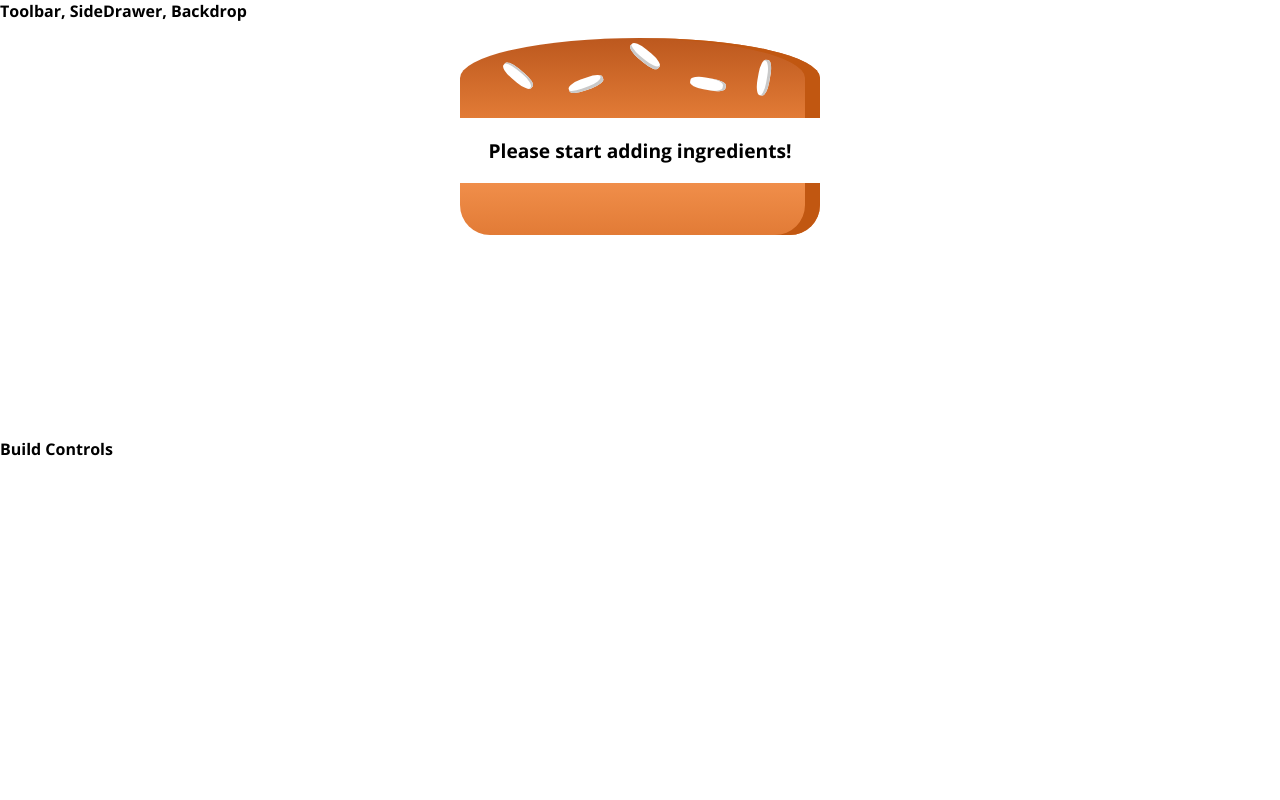
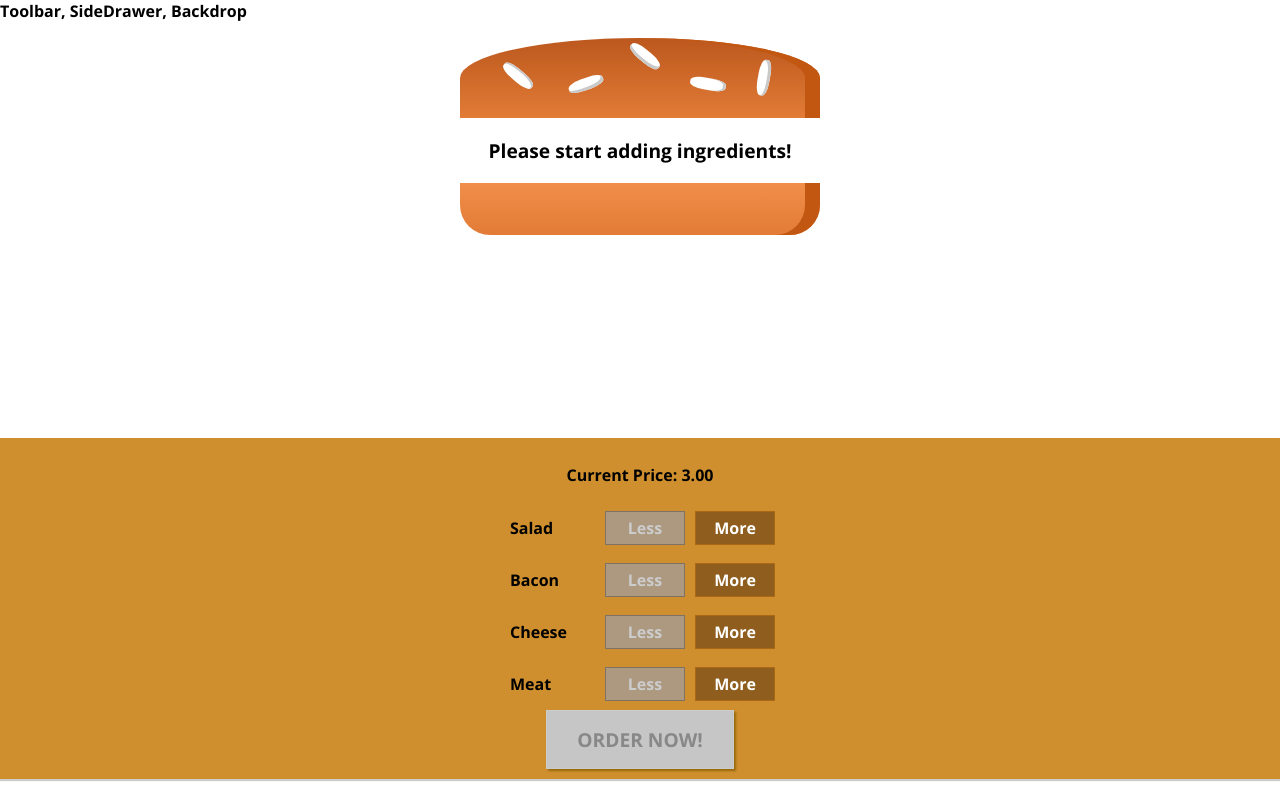
Before and after one commit to WHYjun/burger-builder, a React app: page / in a window 1280 px wide. Built offline with nearby package versions, Linux system fonts and the light colour scheme.

Commit message:
add BuildControls to Burger Builder app

```diff
--- a/src/components/burger/Burger.css
+++ b/src/components/burger/Burger.css
@@ -4,6 +4,7 @@
   height: 250px;
   text-align: center;
   font-weight: bold;
+  overflow-x: scroll hidden;
   font-size: 1.2rem;
 }
 
--- /dev/null
+++ b/src/components/burger/buildcontrols/BuildControls.css
@@ -0,0 +1,52 @@
+.BuildControls {
+  width: 100%;
+  background-color: #cf8f2e;
+  display: flex;
+  flex-flow: column;
+  align-items: center;
+  box-shadow: 0 2px 1px #ccc;
+  margin: auto;
+  padding: 10px 0;
+}
+
+.OrderButton {
+  background-color: #dad735;
+  outline: none;
+  cursor: pointer;
+  border: 1px solid #966909;
+  color: #966909;
+  font-family: inherit;
+  font-size: 1.2em;
+  padding: 15px 30px;
+  box-shadow: 2px 2px 2px #966909;
+}
+
+.OrderButton:hover,
+.OrderButton:active {
+  background-color: #a0db41;
+  border: 1px solid #966909;
+  color: #966909;
+}
+
+.OrderButton:disabled {
+  background-color: #c7c6c6;
+  cursor: not-allowed;
+  border: 1px solid #ccc;
+  color: #888888;
+}
+
+.OrderButton:not(:disabled) {
+  animation: enable 0.3s linear;
+}
+
+@keyframes enable {
+  0% {
+    transform: scale(1);
+  }
+  60% {
+    transform: scale(1.1);
+  }
+  100% {
+    transform: scale(1);
+  }
+}
--- /dev/null
+++ b/src/components/burger/buildcontrols/BuildControls.js
@@ -0,0 +1,32 @@
+import React from 'react'
+import classes from './BuildControls.css'
+import BuildControl from './buildcontrol/BuildControl'
+
+const controls = [
+  { label: 'Salad', type: 'salad' },
+  { label: 'Bacon', type: 'bacon' },
+  { label: 'Cheese', type: 'cheese' },
+  { label: 'Meat', type: 'meat' }
+]
+
+const buildControls = props => (
+  <div className={classes.BuildControls}>
+    <p>
+      Current Price: <strong>{props.price.toFixed(2)}</strong>
+    </p>
+    {controls.map(ctrl => (
+      <BuildControl
+        key={ctrl.label}
+        label={ctrl.label}
+        added={() => props.ingredientAdded(ctrl.type)}
+        removed={() => props.ingredientRemoved(ctrl.type)}
+        disabled={props.disabled[ctrl.type]}
+      />
+    ))}
+    <button className={classes.OrderButton} disabled={!props.purchasable}>
+      ORDER NOW!
+    </button>
+  </div>
+)
+
+export default buildControls
--- /dev/null
+++ b/src/components/burger/buildcontrols/buildcontrol/BuildControl.css
@@ -0,0 +1,58 @@
+.BuildControl {
+  display: flex;
+  justify-content: space-between;
+  align-items: center;
+  margin: 5px 0;
+}
+
+.BuildControl button {
+  display: block;
+  font: inherit;
+  padding: 5px;
+  margin: 0 5px;
+  width: 80px;
+  border: 1px solid #aa6817;
+  cursor: pointer;
+  outline: none;
+}
+
+.BuildControl button:disabled {
+  background-color: #ac9980;
+  border: 1px solid #7e7365;
+  color: #ccc;
+  cursor: default;
+}
+
+.BuildControl button:hover:disabled {
+  background-color: #ac9980;
+  color: #ccc;
+  cursor: not-allowed;
+}
+
+.Label {
+  padding: 10px;
+  font-weight: bold;
+  width: 80px;
+}
+
+.BuildControl .Less {
+  background-color: #d39952;
+  color: white;
+}
+
+.BuildControl .More {
+  background-color: #8f5e1e;
+  color: white;
+}
+
+.BuildControl .Less:hover,
+.BuildControl .Less:active {
+  background-color: #daa972;
+  color: white;
+}
+
+.BuildControl .More:hover,
+.BuildControl .More:active {
+  background-color: #99703f;
+  color: white;
+}
--- /dev/null
+++ b/src/components/burger/buildcontrols/buildcontrol/BuildControl.js
@@ -0,0 +1,20 @@
+import React from 'react'
+import classes from './BuildControl.css'
+
+const buildControl = props => (
+  <div className={classes.BuildControl}>
+    <div className={classes.Label}>{props.label}</div>
+    <button
+      className={classes.Less}
+      onClick={props.removed}
+      disabled={props.disabled}
+    >
+      Less
+    </button>
+    <button className={classes.More} onClick={props.added}>
+      More
+    </button>
+  </div>
+)
+
+export default buildControl
--- a/src/containers/BurgerBuilder/BurgerBuilder.js
+++ b/src/containers/BurgerBuilder/BurgerBuilder.js
@@ -1,6 +1,14 @@
 import React, { Component } from 'react'
 import Aux from '../../hoc/Aux'
 import Burger from '../../components/burger/Burger'
+import BuildControls from '../../components/burger/buildcontrols/BuildControls'
+
+const INGREDIENT_PRICES = {
+  salad: 0.5,
+  cheese: 0.5,
+  bacon: 0.5,
+  meat: 1.0
+}
 
 class BurgerBuilder extends Component {
   state = {
@@ -9,14 +17,62 @@
       bacon: 0,
       cheese: 0,
       meat: 0
-    }
+    },
+    totalPrice: 3,
+    purchasable: false
   }
 
-  render () {
+  isPurchasable(ingredients) {
+    const sum = Object.keys(ingredients)
+      .map(igKey => ingredients[igKey])
+      .reduce((sum, el) => {
+        return sum + el
+      }, 0)
+    this.setState({ purchasable: sum > 0 })
+  }
+
+  addIngredientHandler = type => {
+    const updatedCount = this.state.ingredients[type] + 1
+    const updatedIngredients = {
+      ...this.state.ingredients
+    }
+    updatedIngredients[type] = updatedCount
+    const updatedPrice = this.state.totalPrice + INGREDIENT_PRICES[type]
+    this.setState({ totalPrice: updatedPrice, ingredients: updatedIngredients })
+    this.isPurchasable(updatedIngredients)
+  }
+
+  removeIngredientHandler = type => {
+    const updatedCount = this.state.ingredients[type] - 1
+    if (updatedCount < 0) {
+      return
+    }
+    const updatedIngredients = {
+      ...this.state.ingredients
+    }
+    updatedIngredients[type] = updatedCount
+    const updatedPrice = this.state.totalPrice - INGREDIENT_PRICES[type]
+    this.setState({ totalPrice: updatedPrice, ingredients: updatedIngredients })
+    this.isPurchasable(updatedIngredients)
+  }
+
+  render() {
+    const disabledButton = {
+      ...this.state.ingredients
+    }
+    for (let key in disabledButton) {
+      disabledButton[key] = disabledButton[key] <= 0
+    }
     return (
       <Aux>
         <Burger ingredients={this.state.ingredients} />
-        <div>Build Controls</div>
+        <BuildControls
+          price={this.state.totalPrice}
+          ingredientAdded={this.addIngredientHandler}
+          ingredientRemoved={this.removeIngredientHandler}
+          disabled={disabledButton}
+          purchasable={this.state.purchasable}
+        />
       </Aux>
     )
   }
```
